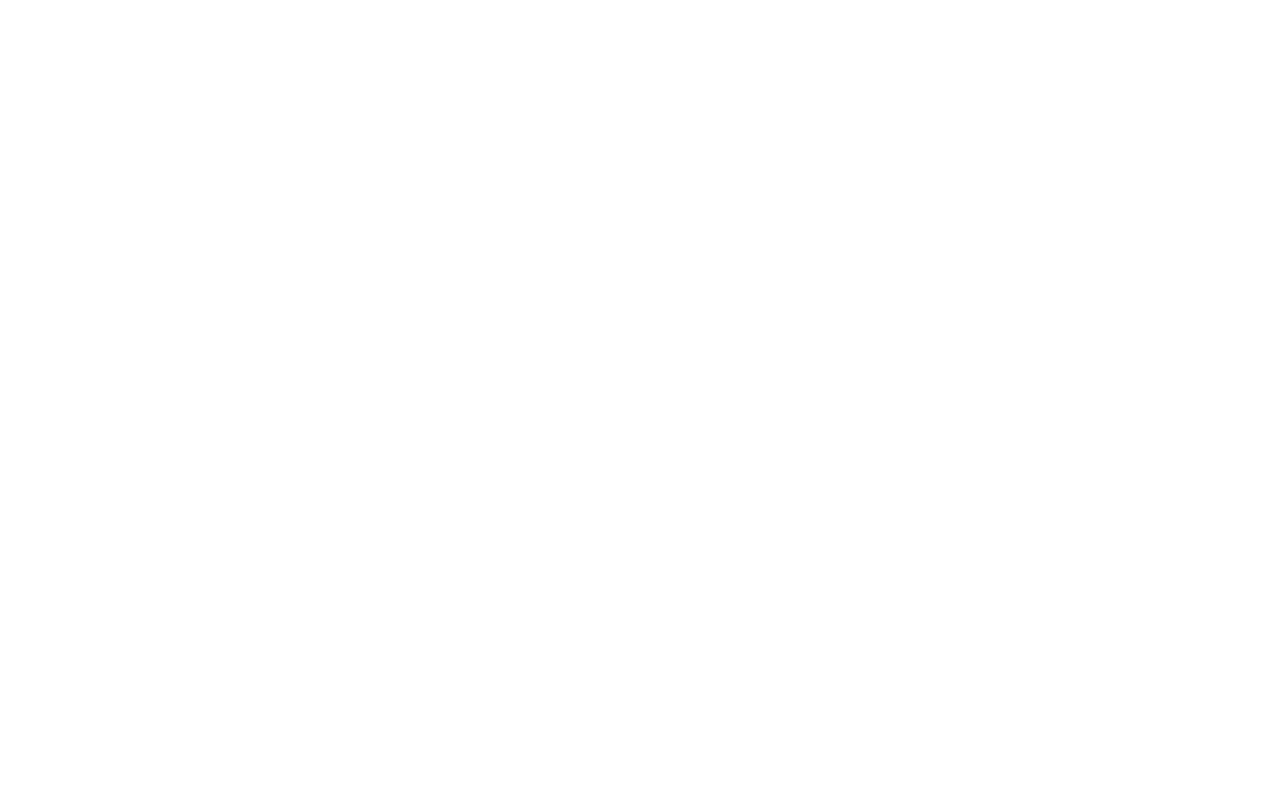
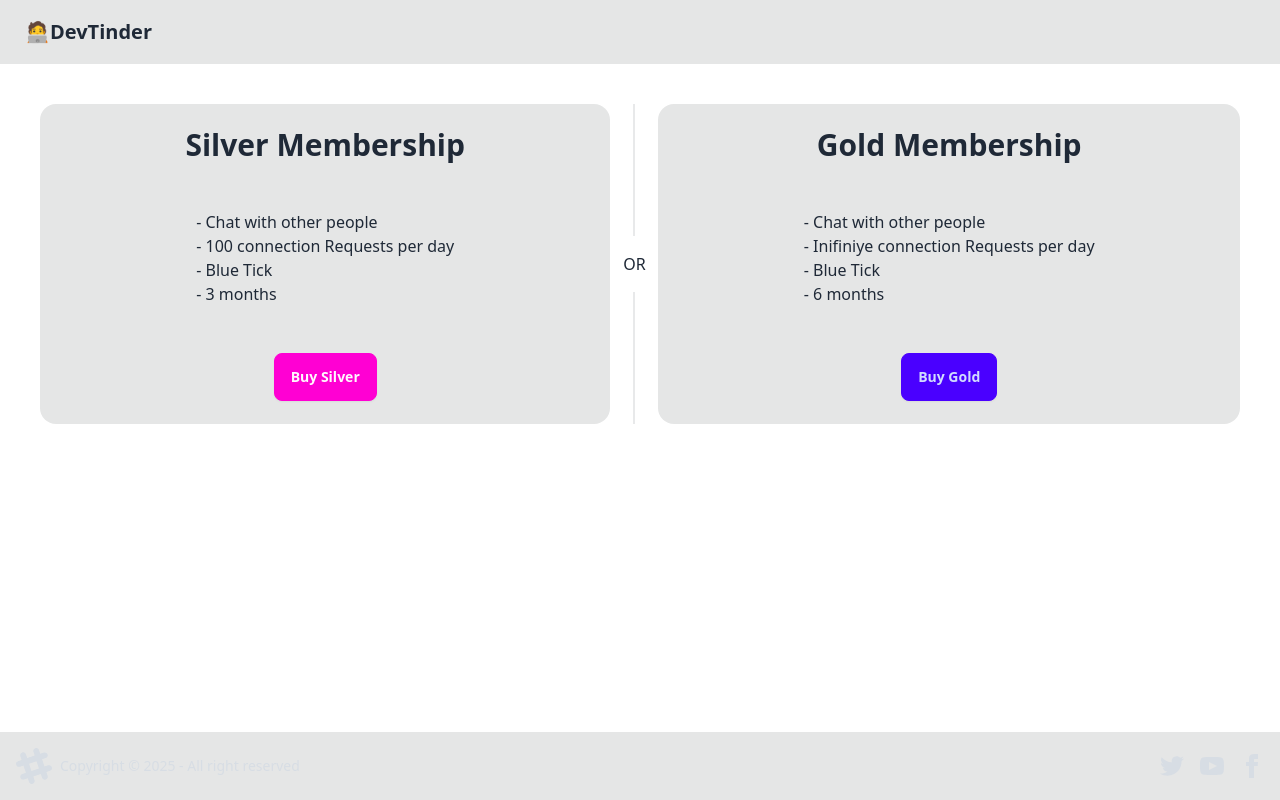
Before and after one commit to MUKESHKUSHWAHA41866/devTinder-web, a React (Vite) app: page /premium in a window 1280 px wide. Before the commit this address had no page. Built offline with nearby package versions, Linux system fonts and the light colour scheme; no server answers.

Commit message:
payment-gateway intigration

```diff
--- a/index.html
+++ b/index.html
@@ -5,6 +5,7 @@
     <link rel="icon" type="image/svg+xml" href="/vite.svg" />
     <meta name="viewport" content="width=device-width, initial-scale=1.0" />
     <title>Dev Tinder</title>
+    <script src="https://checkout.razorpay.com/v1/checkout.js"></script>
   </head>
   <body>
     <div id="root"></div>
--- a/src/App.jsx
+++ b/src/App.jsx
@@ -8,6 +8,7 @@
 import Feed from "./components/Feed"
 import Connections from "./components/Connections"
 import Requests from "./components/Requests"
+import Premium from "./components/Premium"
 
 function App() {
 
@@ -23,6 +24,7 @@
       <Route path="/profile" element={ <Profile/>}/>
       <Route path="/connections" element={ <Connections/>}/>
       <Route path="/requests" element={ <Requests/>}/>
+      <Route path="/premium" element={ <Premium />}/>
       </Route>
 
 
--- a/src/components/NavBar.jsx
+++ b/src/components/NavBar.jsx
@@ -53,6 +53,7 @@
           </li>
           <li><Link to="/connections">Connections</Link></li>
           <li><Link to="/requests">Requests</Link></li>
+          <li><Link to="/premium">Premium</Link></li>
           <li><Link onClick={handleLogout}>Logout</Link></li>
         </ul>
       </div>
--- /dev/null
+++ b/src/components/Premium.jsx
@@ -0,0 +1,105 @@
+// import React from 'react'
+
+// const Premium = () => {
+//   return (
+//     <div>Premium</div>
+//   )
+// }
+
+// export default Premium
+
+
+
+import axios from "axios";
+import { BASE_URL } from "../utils/constants";
+import { useEffect, useState } from "react";
+
+const Premium = () => {
+  const [isUserPremium, setIsUserPremium] = useState(false);
+  useEffect(() => {
+    verifyPremiumUser();
+  }, []);
+
+  const verifyPremiumUser = async () => {
+    const res = await axios.get(BASE_URL + "/premium/verify", {
+      withCredentials: true,
+    });
+
+    if (res.data.isPremium) {
+      setIsUserPremium(true);
+    }
+  };
+
+  const handleBuyClick = async (type) => {
+    const order = await axios.post(
+      BASE_URL + "/payment/create",
+      {
+        membershipType: type,
+      },
+      { withCredentials: true }
+    );
+
+    const { amount, keyId, currency, notes, orderId } = order.data;
+
+    const options = {
+      key: keyId,
+      amount,
+      currency,
+      name: "Dev Tinder",
+      description: "Connect to other developers",
+      order_id: orderId,
+      prefill: {
+        name: notes.firstName + " " + notes.lastName,
+        email: notes.emailId,
+        contact: "9999999999",
+      },
+      theme: {
+        color: "#F37254",
+      },
+      handler: verifyPremiumUser,
+    };
+
+    const rzp = new window.Razorpay(options);
+    rzp.open();
+  };
+  return isUserPremium ? (
+    "You're are already a premium user"
+  ) : (
+    <div className="m-10">
+      <div className="flex w-full">
+        <div className="card bg-base-300 rounded-box grid h-80 flex-grow place-items-center">
+          <h1 className="font-bold text-3xl">Silver Membership</h1>
+          <ul>
+            <li> - Chat with other people</li>
+            <li> - 100 connection Requests per day</li>
+            <li> - Blue Tick</li>
+            <li> - 3 months</li>
+          </ul>
+          <button
+            onClick={() => handleBuyClick("silver")}
+            className="btn btn-secondary"
+          >
+            Buy Silver
+          </button>
+        </div>
+        <div className="divider divider-horizontal">OR</div>
+        <div className="card bg-base-300 rounded-box grid h-80 flex-grow place-items-center">
+          <h1 className="font-bold text-3xl">Gold Membership</h1>
+          <ul>
+            <li> - Chat with other people</li>
+            <li> - Inifiniye connection Requests per day</li>
+            <li> - Blue Tick</li>
+            <li> - 6 months</li>
+          </ul>
+          <button
+            onClick={() => handleBuyClick("gold")}
+            className="btn btn-primary"
+          >
+            Buy Gold
+          </button>
+        </div>
+      </div>
+    </div>
+  );
+};
+export default Premium;
```
